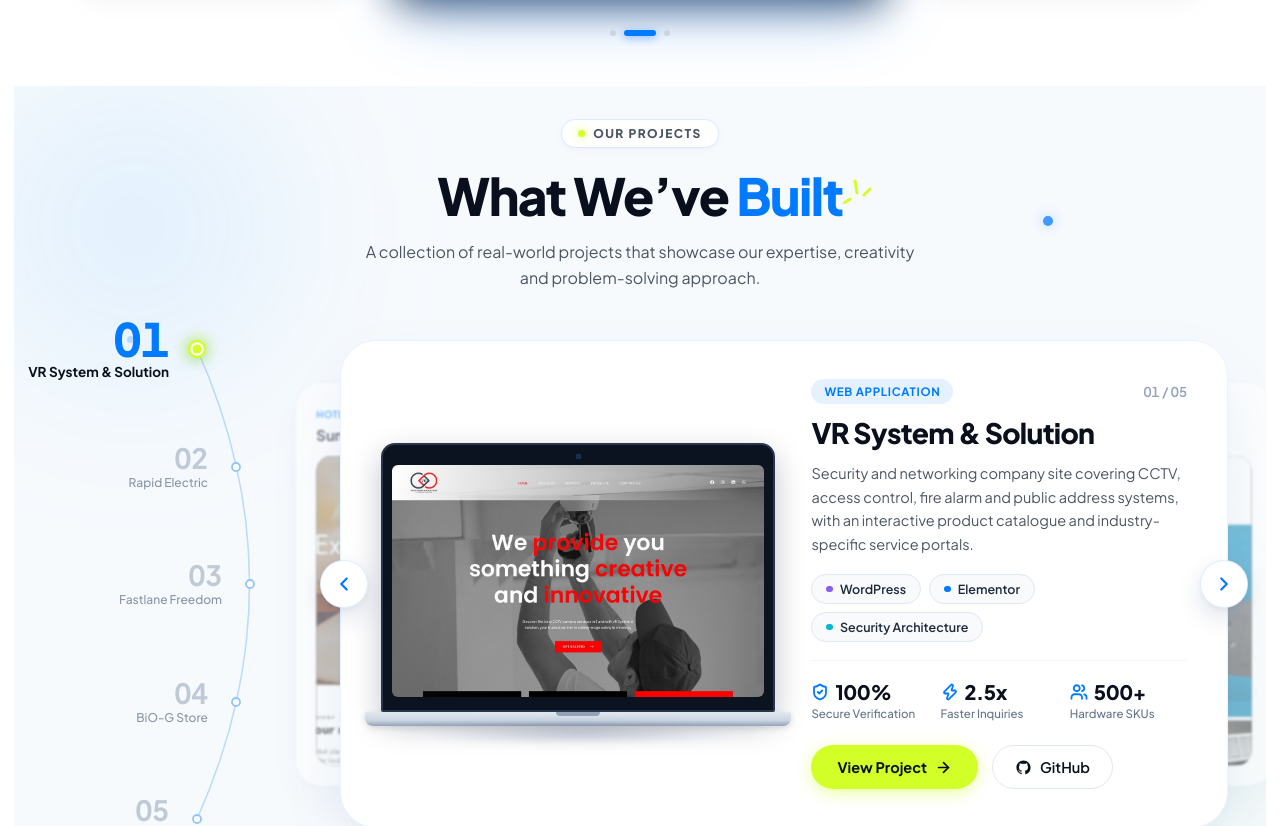
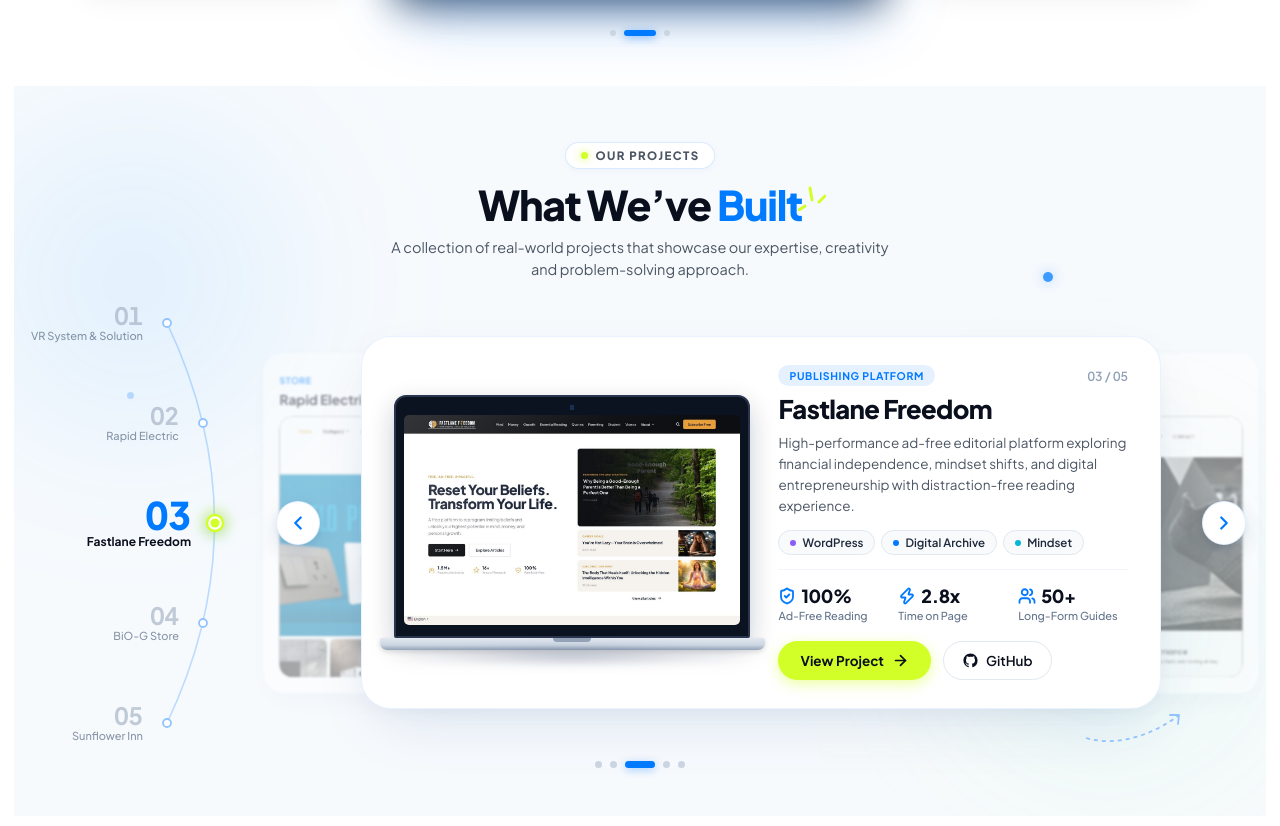
Before and after one commit to VEDANTDESAI2409/graphionic_landing_page, a React (Vite) app in the folder site/: page / in a window 1280 px wide. Shown: the part 4543-5369 px from the top of the page. Built offline with nearby package versions, Linux system fonts and the light colour scheme.

Commit message:
feat: work  section redesign

```diff
--- a/site/src/components/Projects.jsx
+++ b/site/src/components/Projects.jsx
@@ -3,7 +3,7 @@
 import { ChevronLeft, ChevronRight, ArrowRight, ShieldCheck, Zap, Users } from 'lucide-react';
 import { PROJECTS } from '../data/projects';
 import { useInquiry } from '../context/Inquiry';
-import { gsap, ScrollTrigger, isReducedMotion } from '../utils/gsapConfig';
+import { gsap, isReducedMotion } from '../utils/gsapConfig';
 
 const TECH_DOT_COLORS = ['#8B5CF6', '#007AFF', '#06B6D4', '#10B981', '#F59E0B'];
 
@@ -31,19 +31,19 @@
 
 /**
  * Calculates coordinates along the curved orbit path
- * Path parameters in viewBox 0 0 180 520
- * Curve formula: Q 170 260 65 495 from 65 25
+ * Path parameters in viewBox 0 0 160 440
+ * Curve formula: Q 150 220 55 420 from 55 20
  */
 function getOrbitCoord(index, total) {
-  if (total <= 1) return { x: 120, y: 260 };
+  if (total <= 1) return { x: 100, y: 220 };
   const t = index / (total - 1);
   // Quadratic bezier: B(t) = (1-t)^2 * P0 + 2(1-t)t * P1 + t^2 * P2
-  const p0x = 65;
-  const p0y = 25;
-  const p1x = 170;
-  const p1y = 260;
-  const p2x = 65;
-  const p2y = 495;
+  const p0x = 55;
+  const p0y = 20;
+  const p1x = 150;
+  const p1y = 220;
+  const p2x = 55;
+  const p2y = 420;
 
   const mt = 1 - t;
   const x = mt * mt * p0x + 2 * mt * t * p1x + t * t * p2x;
@@ -60,9 +60,6 @@
   // Default to index 2 (Project 03) matching the primary reference design
   const [activeIndex, setActiveIndex] = useState(() => (PROJECTS.length > 2 ? 2 : 0));
   const activeIndexRef = useRef(activeIndex);
-  const isProgrammaticScrollRef = useRef(false);
-  const scrollTimeoutRef = useRef(null);
-  const scrollTriggerRef = useRef(null);
 
   const { openInquiry } = useInquiry();
   const shouldReduceMotion = useReducedMotion();
@@ -74,56 +71,16 @@
   }, [activeIndex]);
 
   /**
-   * Computes the document scroll position corresponding to a specific project
-   * within the pinned scroll timeline.
-   */
-  const getProjectScrollY = useCallback(
-    (targetIndex) => {
-      const track = trackRef.current;
-      if (!track || typeof window === 'undefined') return 0;
-      const rect = track.getBoundingClientRect();
-      const trackTop = rect.top + window.scrollY;
-      const scrollDistance = track.offsetHeight - window.innerHeight;
-      const progress = targetIndex / Math.max(1, total - 1);
-      return Math.round(trackTop + progress * Math.max(0, scrollDistance));
-    },
-    [total]
-  );
-
-  /**
    * Unified single source of truth for changing active project:
-   * Synchronizes activeProjectIndex, UI state, animations, and pinned scroll timeline.
+   * Direct state update with no scroll-locking, no Lenis interception, and no page scrub.
    */
   const navigateToProject = useCallback(
     (targetIndex) => {
       const clamped = Math.max(0, Math.min(total - 1, targetIndex));
       setActiveIndex(clamped);
       activeIndexRef.current = clamped;
-
-      isProgrammaticScrollRef.current = true;
-      if (scrollTimeoutRef.current) clearTimeout(scrollTimeoutRef.current);
-
-      const targetY = getProjectScrollY(clamped);
-
-      if (typeof window !== 'undefined' && window.__lenis) {
-        window.__lenis.scrollTo(targetY, {
-          duration: 0.85,
-          easing: (t) => Math.min(1, 1.001 - Math.pow(2, -10 * t)),
-          onComplete: () => {
-            isProgrammaticScrollRef.current = false;
     },
-        });
-        scrollTimeoutRef.current = setTimeout(() => {
-          isProgrammaticScrollRef.current = false;
-        }, 950);
-      } else if (typeof window !== 'undefined') {
-        window.scrollTo({ top: targetY, behavior: 'smooth' });
-        scrollTimeoutRef.current = setTimeout(() => {
-          isProgrammaticScrollRef.current = false;
-        }, 850);
-      }
-    },
-    [total, getProjectScrollY]
+    [total]
   );
 
   const handlePrev = useCallback(() => {
@@ -162,26 +119,21 @@
     }
   };
 
-  // GSAP ScrollTrigger Pinned Scroll & Synchronization
+  // Section header entrance (standard page-flow scroll reveal)
   useEffect(() => {
-    const track = trackRef.current;
-    if (!track) return;
-
+    if (!headRef.current) return;
     const ctx = gsap.context(() => {
       const reduced = isReducedMotion();
-
-      // Section header entrance
-      if (headRef.current) {
       if (reduced) {
         gsap.set(headRef.current, { opacity: 1, y: 0 });
       } else {
         gsap.fromTo(
           headRef.current,
-            { opacity: 0, y: 24 },
+          { opacity: 0, y: 20 },
           {
             opacity: 1,
             y: 0,
-              duration: 0.7,
+            duration: 0.6,
             ease: 'power3.out',
             scrollTrigger: {
               trigger: headRef.current,
@@ -191,37 +143,10 @@
           }
         );
       }
-      }
-
-      if (reduced) return;
-
-      // Pinned Scroll Timeline Tracker
-      const st = ScrollTrigger.create({
-        trigger: track,
-        start: 'top top',
-        end: 'bottom bottom',
-        scrub: 0.5,
-        onUpdate: (self) => {
-          if (isProgrammaticScrollRef.current) return;
-          const progress = self.progress; // 0.0 to 1.0
-          const rawIndex = progress * (total - 1);
-          const newIndex = Math.max(0, Math.min(total - 1, Math.round(rawIndex)));
-
-          if (newIndex !== activeIndexRef.current) {
-            activeIndexRef.current = newIndex;
-            setActiveIndex(newIndex);
-          }
-        },
-      });
-
-      scrollTriggerRef.current = st;
     }, sectionRef);
 
-    return () => {
-      if (scrollTimeoutRef.current) clearTimeout(scrollTimeoutRef.current);
-      ctx.revert();
-    };
-  }, [total]);
+    return () => ctx.revert();
+  }, []);
 
   const activeProject = PROJECTS[activeIndex] || PROJECTS[0];
   const prevIndex = (activeIndex - 1 + total) % total;
@@ -298,13 +223,13 @@
               <nav className="prj-orbit-nav" aria-label="Projects orbit navigation">
                 <svg
                   className="prj-orbit-svg"
-                  viewBox="0 0 180 520"
+                  viewBox="0 0 160 440"
                   fill="none"
                   preserveAspectRatio="none"
                   aria-hidden="true"
                 >
                   {/* Thin light-blue curved orbit path */}
-                  <path d="M 65 25 Q 170 260 65 495" className="prj-orbit-path" />
+                  <path d="M 55 20 Q 150 220 55 420" className="prj-orbit-path" />
 
                   {/* Orbit Nodes placed along curve */}
                   {PROJECTS.map((p, i) => {
@@ -350,7 +275,7 @@
                         tabIndex={0}
                         className={`prj-orbit-btn ${isActive ? 'is-active' : ''}`}
                         onClick={() => navigateToProject(index)}
-                        style={{ top: `${y}px`, right: `${180 - x + 16}px` }}
+                        style={{ top: `${y}px`, right: `${160 - x + 14}px` }}
                         aria-label={`Select project ${num}: ${project.name}`}
                         aria-pressed={isActive}
                       >
--- a/site/src/index.css
+++ b/site/src/index.css
@@ -1171,36 +1171,36 @@
 @keyframes sp { to { transform: rotate(360deg); } }
 
 /* ============================================================
-   7 — PROJECTS (ORBIT SHOWCASE REDESIGN WITH PINNED SCROLL)
+   7 — PROJECTS (ORBIT SHOWCASE — COMPACT NORMAL PAGE FLOW)
    ============================================================ */
 .prj-showcase-section {
   position: relative;
   background: #F7FAFD;
-  padding: 0;
-  overflow: visible;
-  scroll-margin-top: 90px;
-}
-
-/* Pinned Scroll Track providing vertical timeline headroom */
+  padding: 56px 0 48px;
+  overflow: hidden;
+  scroll-margin-top: 80px;
+}
+
+/* Normal Page Flow - Pinned scroll completely removed */
 .prj-pinned-track {
   position: relative;
   width: 100%;
-  height: 320vh;
-}
-
-/* Sticky Viewport pinned while scrolling through projects */
+  height: auto;
+}
+
+/* Viewport container with normal flow (no sticky, no 100vh lock) */
 .prj-sticky-viewport {
-  position: sticky;
-  top: 0;
+  position: relative;
+  top: auto;
   width: 100%;
-  height: 100vh;
-  min-height: 100vh;
+  height: auto;
+  min-height: 0;
   display: flex;
   flex-direction: column;
   justify-content: center;
-  overflow: hidden;
+  overflow: visible;
   box-sizing: border-box;
-  padding: 44px 0 20px;
+  padding: 0;
 }
 
 /* Atmospheric Glows & Mesh Orbs */
@@ -1257,7 +1257,7 @@
 /* Section Header (Centered Pill, Heading with Lime Sparks & Subtitle) */
 .prj-header-center {
   text-align: center;
-  margin-bottom: 34px;
+  margin-bottom: 22px;
   position: relative;
   z-index: 2;
 }
@@ -1265,7 +1265,7 @@
   display: inline-flex;
   align-items: center;
   gap: 8px;
-  padding: 6px 16px;
+  padding: 5px 15px;
   border-radius: 999px;
   background: rgba(255, 255, 255, 0.94);
   border: 1px solid rgba(0, 122, 255, 0.15);
@@ -1281,19 +1281,19 @@
   box-shadow: 0 0 8px rgba(210, 255, 40, 0.9);
 }
 .prj-eyebrow-text {
-  font-size: 12px;
+  font-size: 11.5px;
   font-weight: 800;
   letter-spacing: 0.12em;
   color: #4B5563;
   text-transform: uppercase;
 }
 .prj-heading {
-  font-size: clamp(34px, 4vw, 52px);
+  font-size: clamp(28px, 3.2vw, 42px);
   font-weight: 800;
   letter-spacing: -0.03em;
   color: #0A0F1D;
   line-height: 1.15;
-  margin: 18px 0 14px;
+  margin: 12px 0 8px;
 }
 .prj-heading-accent {
   color: #007AFF;
@@ -1302,15 +1302,15 @@
 }
 .prj-spark-rays {
   position: absolute;
-  top: -12px;
-  right: -28px;
+  top: -10px;
+  right: -24px;
   pointer-events: none;
 }
 .prj-subtitle {
-  font-size: 16px;
-  line-height: 1.62;
+  font-size: 14.5px;
+  line-height: 1.55;
   color: #4B5563;
-  max-width: 580px;
+  max-width: 520px;
   margin: 0 auto;
 }
 
@@ -1322,8 +1322,8 @@
 /* Main Composition Grid */
 .prj-layout-wrap {
   display: grid;
-  grid-template-columns: 260px 1fr;
-  gap: 28px;
+  grid-template-columns: 220px 1fr;
+  gap: 22px;
   align-items: center;
   position: relative;
   z-index: 3;
@@ -1335,7 +1335,7 @@
 .prj-orbit-nav {
   position: relative;
   width: 100%;
-  height: 520px;
+  height: 440px;
   display: flex;
   align-items: center;
   justify-content: flex-end;
@@ -1344,8 +1344,8 @@
   position: absolute;
   right: 0;
   top: 0;
-  width: 180px;
-  height: 520px;
+  width: 160px;
+  height: 440px;
   pointer-events: none;
   z-index: 1;
 }
@@ -1396,7 +1396,7 @@
   z-index: 4;
   background: none;
   border: none;
-  padding: 6px 12px;
+  padding: 5px 10px;
   cursor: pointer;
   text-align: right;
   display: flex;
@@ -1415,7 +1415,7 @@
   background: rgba(0, 122, 255, 0.08);
 }
 .prj-orbit-num {
-  font-size: 28px;
+  font-size: 24px;
   font-weight: 700;
   color: #94A3B8;
   opacity: 0.55;
@@ -1424,13 +1424,13 @@
   transition: all 0.25s cubic-bezier(0.22, 1, 0.36, 1);
 }
 .prj-orbit-label {
-  font-size: 12px;
+  font-size: 11px;
   font-weight: 500;
   color: #64748B;
   opacity: 0.75;
-  line-height: 1.25;
-  margin-top: 3px;
-  max-width: 155px;
+  line-height: 1.2;
+  margin-top: 2px;
+  max-width: 130px;
   text-overflow: ellipsis;
   white-space: nowrap;
   overflow: hidden;
@@ -1447,14 +1447,14 @@
   font-weight: 600;
 }
 .prj-orbit-btn.is-active .prj-orbit-num {
-  font-size: 46px;
+  font-size: 38px;
   font-weight: 800;
   color: #007AFF;
   opacity: 1;
   line-height: 0.95;
 }
 .prj-orbit-btn.is-active .prj-orbit-label {
-  font-size: 13.5px;
+  font-size: 12px;
   font-weight: 700;
   color: #0A0F1D;
   opacity: 1;
@@ -1469,20 +1469,20 @@
   align-items: center;
   justify-content: center;
   outline: none;
-  min-height: 520px;
-}
-
-/* Floating Navigation Arrows */
+  min-height: 440px;
+}
+
+/* Floating Navigation Arrows - Anchored to vertical center line */
 .prj-nav-arrow {
   position: absolute;
   top: 50%;
   transform: translateY(-50%);
-  width: 48px;
-  height: 48px;
+  width: 44px;
+  height: 44px;
   border-radius: 50%;
   background: #FFFFFF;
   border: 1px solid rgba(0, 122, 255, 0.12);
-  box-shadow: 0 10px 24px rgba(0, 50, 120, 0.13), 0 2px 6px rgba(0, 0, 0, 0.04);
+  box-shadow: 0 8px 20px rgba(0, 50, 120, 0.12), 0 2px 6px rgba(0, 0, 0, 0.04);
   color: #007AFF;
   display: grid;
   place-items: center;
@@ -1492,26 +1492,26 @@
   padding: 0;
 }
 .prj-arrow-prev {
-  left: -20px;
+  left: -18px;
 }
 .prj-arrow-next {
-  right: -20px;
+  right: -18px;
 }
 .prj-nav-arrow:hover {
   background: #FFFFFF;
   color: #0056C7;
-  transform: translateY(-50%) scale(1.1);
-  box-shadow: 0 14px 30px rgba(0, 50, 120, 0.2);
+  transform: translateY(-50%) scale(1.08);
+  box-shadow: 0 12px 26px rgba(0, 50, 120, 0.18);
 }
 
 /* Flanking Background Cards (Previous & Next Depth Preview) */
 .prj-flank-card {
   position: absolute;
-  width: 340px;
-  height: 440px;
-  border-radius: 28px;
+  width: 280px;
+  height: 380px;
+  border-radius: 24px;
   background: #FFFFFF;
-  box-shadow: 0 18px 46px -10px rgba(0, 50, 120, 0.09);
+  box-shadow: 0 14px 36px -10px rgba(0, 50, 120, 0.08);
   border: 1px solid rgba(0, 122, 255, 0.08);
   overflow: hidden;
   cursor: pointer;
@@ -1520,47 +1520,47 @@
   pointer-events: auto;
 }
 .prj-flank-prev {
-  left: -40px;
-  transform: scale(0.92) translateX(-20px);
-  opacity: 0.52;
+  left: -32px;
+  transform: scale(0.9) translateX(-15px);
+  opacity: 0.45;
   filter: blur(1.2px);
 }
 .prj-flank-next {
-  right: -40px;
-  transform: scale(0.92) translateX(20px);
-  opacity: 0.52;
+  right: -32px;
+  transform: scale(0.9) translateX(15px);
+  opacity: 0.45;
   filter: blur(1.2px);
 }
 .prj-flank-card:hover {
-  opacity: 0.78;
+  opacity: 0.72;
   filter: blur(0px);
 }
 .prj-flank-inner {
-  padding: 22px;
+  padding: 18px;
   height: 100%;
   display: flex;
   flex-direction: column;
   box-sizing: border-box;
 }
 .prj-flank-top {
-  margin-bottom: 12px;
+  margin-bottom: 10px;
 }
 .prj-flank-badge {
-  font-size: 10.5px;
+  font-size: 10px;
   font-weight: 700;
   color: #007AFF;
   text-transform: uppercase;
   letter-spacing: 0.05em;
 }
 .prj-flank-title {
-  font-size: 16px;
+  font-size: 15px;
   font-weight: 700;
   color: #0A0F1D;
-  margin: 4px 0 0;
+  margin: 3px 0 0;
 }
 .prj-flank-media {
   flex: 1;
-  border-radius: 16px;
+  border-radius: 14px;
   overflow: hidden;
   background: #0A0F1D;
 }
@@ -1571,20 +1571,20 @@
   object-position: top;
 }
 
-/* The Main Active Showcase Card */
+/* The Main Active Showcase Card (Compact & Balanced) */
 .prj-showcase-card {
   position: relative;
   z-index: 4;
   width: 100%;
-  max-width: 900px;
-  border-radius: 36px;
+  max-width: 800px;
+  border-radius: 30px;
   background: #FFFFFF;
   border: 1px solid rgba(0, 122, 255, 0.09);
-  box-shadow: 0 30px 80px -20px rgba(0, 60, 140, 0.13), 0 10px 28px -8px rgba(0, 0, 0, 0.04);
-  padding: 38px 40px;
+  box-shadow: 0 24px 64px -16px rgba(0, 60, 140, 0.12), 0 8px 24px -6px rgba(0, 0, 0, 0.04);
+  padding: 28px 32px;
   display: grid;
-  grid-template-columns: 1.05fr 1fr;
-  gap: 36px;
+  grid-template-columns: 1.02fr 1fr;
+  gap: 28px;
   align-items: center;
   box-sizing: border-box;
 }
@@ -1599,33 +1599,33 @@
 .prj-laptop-deck {
   position: relative;
   width: 100%;
-  max-width: 420px;
+  max-width: 365px;
   transition: transform 0.4s cubic-bezier(0.22, 1, 0.36, 1);
 }
 .prj-showcase-card:hover .prj-laptop-deck {
-  transform: translateY(-4px) scale(1.02);
+  transform: translateY(-3px) scale(1.02);
 }
 .prj-laptop-screen {
   background: #0B1220;
-  border-radius: 14px 14px 2px 2px;
-  padding: 9px 9px 13px;
-  position: relative;
-  box-shadow: 0 12px 30px rgba(0, 20, 50, 0.25);
+  border-radius: 12px 12px 2px 2px;
+  padding: 8px 8px 11px;
+  position: relative;
+  box-shadow: 0 10px 26px rgba(0, 20, 50, 0.22);
   border: 2px solid #2A364F;
 }
 .prj-laptop-webcam {
-  width: 5px;
-  height: 5px;
+  width: 4.5px;
+  height: 4.5px;
   border-radius: 50%;
   background: #1E293B;
-  margin: 0 auto 6px;
+  margin: 0 auto 5px;
   box-shadow: inset 0 0 1px #007AFF;
 }
 .prj-laptop-display {
   position: relative;
   width: 100%;
   aspect-ratio: 16 / 10;
-  border-radius: 6px;
+  border-radius: 5px;
   overflow: hidden;
   background: #0A0F1D;
 }
@@ -1646,28 +1646,28 @@
   position: relative;
   width: 108%;
   left: -4%;
-  height: 14px;
+  height: 12px;
   background: linear-gradient(180deg, #E2E8F0 0%, #CBD5E1 60%, #94A3B8 100%);
-  border-radius: 2px 2px 8px 8px;
-  box-shadow: 0 2px 6px rgba(0, 0, 0, 0.12);
+  border-radius: 2px 2px 7px 7px;
+  box-shadow: 0 2px 5px rgba(0, 0, 0, 0.12);
 }
 .prj-laptop-notch {
   position: absolute;
   top: 0;
   left: 50%;
   transform: translateX(-50%);
-  width: 44px;
-  height: 4px;
+  width: 38px;
+  height: 3.5px;
   background: #94A3B8;
   border-radius: 0 0 4px 4px;
 }
 .prj-laptop-shadow {
   position: absolute;
-  bottom: -18px;
+  bottom: -16px;
   left: 5%;
   width: 90%;
-  height: 22px;
-  background: radial-gradient(ellipse at center, rgba(10, 30, 80, 0.26) 0%, rgba(10, 30, 80, 0.05) 55%, transparent 75%);
+  height: 20px;
+  background: radial-gradient(ellipse at center, rgba(10, 30, 80, 0.24) 0%, rgba(10, 30, 80, 0.05) 55%, transparent 75%);
   filter: blur(4px);
   pointer-events: none;
 }
@@ -1682,63 +1682,63 @@
   display: flex;
   align-items: center;
   justify-content: space-between;
-  margin-bottom: 12px;
+  margin-bottom: 8px;
 }
 .prj-category-pill {
   display: inline-flex;
   align-items: center;
-  padding: 5px 13px;
+  padding: 4px 11px;
   border-radius: 999px;
   background: rgba(0, 122, 255, 0.1);
   color: #007AFF;
-  font-size: 11.5px;
+  font-size: 10.5px;
   font-weight: 700;
   letter-spacing: 0.06em;
   text-transform: uppercase;
 }
 .prj-counter-fraction {
-  font-size: 13.5px;
+  font-size: 12.5px;
   font-weight: 600;
   color: #94A3B8;
   font-variant-numeric: tabular-nums;
 }
 .prj-main-title {
-  font-size: clamp(24px, 2.2vw, 32px);
+  font-size: clamp(21px, 2vw, 26px);
   font-weight: 800;
   color: #0A0F1D;
   line-height: 1.2;
   letter-spacing: -0.025em;
-  margin: 0 0 12px;
+  margin: 0 0 8px;
 }
 .prj-main-desc {
-  font-size: 14.5px;
-  line-height: 1.62;
+  font-size: 13.5px;
+  line-height: 1.55;
   color: #4B5563;
-  margin: 0 0 18px;
+  margin: 0 0 14px;
 }
 
 /* Tech pills with colored dots */
 .prj-tech-pills {
   display: flex;
   flex-wrap: wrap;
-  gap: 8px;
-  margin-bottom: 18px;
+  gap: 6px;
+  margin-bottom: 14px;
 }
 .prj-tech-pill {
   display: inline-flex;
   align-items: center;
-  gap: 7px;
-  padding: 6px 14px;
+  gap: 6px;
+  padding: 4px 11px;
   border-radius: 999px;
   background: #F8FAFC;
   border: 1px solid #E2E8F0;
-  font-size: 12.5px;
+  font-size: 11.5px;
   font-weight: 600;
   color: #1E293B;
 }
 .prj-tech-dot {
-  width: 6.5px;
-  height: 6.5px;
+  width: 6px;
+  height: 6px;
   border-radius: 50%;
   flex-shrink: 0;
 }
@@ -1748,13 +1748,13 @@
   height: 1px;
   width: 100%;
   background: #F1F5F9;
-  margin-bottom: 18px;
+  margin-bottom: 14px;
 }
 .prj-metrics-grid {
   display: grid;
   grid-template-columns: repeat(3, 1fr);
-  gap: 12px;
-  margin-bottom: 24px;
+  gap: 10px;
+  margin-bottom: 18px;
 }
 .prj-metric-cell {
   display: flex;
@@ -1763,21 +1763,21 @@
 .prj-metric-top {
   display: flex;
   align-items: center;
-  gap: 6px;
-  margin-bottom: 3px;
+  gap: 5px;
+  margin-bottom: 2px;
 }
 .prj-metric-ico {
   display: flex;
   align-items: center;
 }
 .prj-metric-val {
-  font-size: 20px;
+  font-size: 18px;
   font-weight: 800;
   color: #0A0F1D;
   letter-spacing: -0.02em;
 }
 .prj-metric-label {
-  font-size: 11.5px;
+  font-size: 11px;
   font-weight: 500;
   color: #64748B;
   line-height: 1.25;
@@ -1787,29 +1787,29 @@
 .prj-actions-row {
   display: flex;
   align-items: center;
-  gap: 14px;
+  gap: 12px;
   flex-wrap: wrap;
 }
 .prj-btn-primary {
   display: inline-flex;
   align-items: center;
   gap: 8px;
-  padding: 13px 26px;
+  padding: 11px 22px;
   border-radius: 999px;
   background: #D2FF28;
   color: #0A0F1D;
-  font-size: 14.5px;
+  font-size: 13.5px;
   font-weight: 700;
   text-decoration: none;
   border: none;
   cursor: pointer;
-  box-shadow: 0 4px 16px rgba(210, 255, 40, 0.45);
+  box-shadow: 0 4px 14px rgba(210, 255, 40, 0.45);
   transition: all 0.25s cubic-bezier(0.22, 1, 0.36, 1);
   white-space: nowrap;
 }
 .prj-btn-primary:hover {
   transform: translateY(-2px);
-  box-shadow: 0 8px 24px rgba(210, 255, 40, 0.6);
+  box-shadow: 0 8px 20px rgba(210, 255, 40, 0.6);
   color: #0A0F1D;
 }
 .prj-btn-arrow {
@@ -1821,12 +1821,12 @@
 .prj-btn-secondary {
   display: inline-flex;
   align-items: center;
-  gap: 8px;
-  padding: 12px 22px;
+  gap: 7px;
+  padding: 10px 18px;
   border-radius: 999px;
   background: #FFFFFF;
   color: #0A0F1D;
-  font-size: 14.5px;
+  font-size: 13.5px;
   font-weight: 600;
   text-decoration: none;
   border: 1.5px solid #E2E8F0;
@@ -1852,8 +1852,8 @@
   flex-direction: column;
   align-items: center;
   justify-content: center;
-  gap: 12px;
-  margin-top: 24px;
+  gap: 10px;
+  margin-top: 18px;
   position: relative;
   z-index: 3;
 }
@@ -1861,11 +1861,11 @@
   display: flex;
   align-items: center;
   justify-content: center;
-  gap: 10px;
+  gap: 8px;
 }
 .prj-page-dot {
-  width: 8px;
-  height: 8px;
+  width: 7px;
+  height: 7px;
   border-radius: 50%;
   border: none;
   background: #CBD5E1;
@@ -1877,10 +1877,10 @@
   background: #94A3B8;
 }
 .prj-page-dot.is-active {
-  width: 34px;
+  width: 30px;
   border-radius: 999px;
   background: #007AFF;
-  box-shadow: 0 2px 10px rgba(0, 122, 255, 0.35);
+  box-shadow: 0 2px 8px rgba(0, 122, 255, 0.35);
 }
 
 .prj-mobile-arrows {
@@ -1894,7 +1894,7 @@
 .prj-decorative-arrow {
   position: absolute;
   right: 6%;
-  bottom: 24px;
+  bottom: 16px;
   pointer-events: none;
   z-index: 1;
 }
@@ -1904,8 +1904,8 @@
    ============================================================ */
 @media (max-width: 1120px) {
   .prj-layout-wrap {
-    grid-template-columns: 200px 1fr;
-    gap: 20px;
+    grid-template-columns: 180px 1fr;
+    gap: 16px;
   }
   .prj-flank-card {
     display: none;
@@ -1923,15 +1923,7 @@
 
 @media (max-width: 860px) {
   .prj-showcase-section {
-    padding: 0;
-  }
-  .prj-pinned-track {
-    height: 240vh;
-  }
-  .prj-sticky-viewport {
-    height: 100vh;
-    padding: 64px 16px 20px;
-    overflow-y: auto;
+    padding: 44px 0 36px;
   }
   .prj-layout-wrap {
     grid-template-columns: 1fr;
@@ -1944,9 +1936,9 @@
     display: flex;
     align-items: center;
     justify-content: center;
-    gap: 10px;
-    margin-bottom: 20px;
-    padding: 7px 16px;
+    gap: 8px;
+    margin-bottom: 18px;
+    padding: 6px 14px;
     background: #FFFFFF;
     border-radius: 999px;
     border: 1px solid rgba(0, 122, 255, 0.14);
@@ -1967,7 +1959,7 @@
     transition: all 0.2s ease;
   }
   .prj-mobile-orbit-num {
-    font-size: 15px;
+    font-size: 14px;
     font-weight: 700;
     color: #94A3B8;
   }
@@ -1988,20 +1980,20 @@
 
   .prj-showcase-card {
     grid-template-columns: 1fr;
-    padding: 24px;
-    border-radius: 28px;
-    gap: 24px;
+    padding: 22px;
+    border-radius: 24px;
+    gap: 20px;
     max-width: 100%;
   }
   .prj-main-title {
-    font-size: 22px;
+    font-size: 21px;
   }
   .prj-metrics-grid {
     grid-template-columns: repeat(3, 1fr);
     gap: 8px;
   }
   .prj-metric-val {
-    font-size: 17px;
+    font-size: 16px;
   }
   .prj-metric-label {
     font-size: 10.5px;
@@ -2024,7 +2016,7 @@
     display: flex;
     align-items: center;
     gap: 8px;
-    font-size: 12.5px;
+    font-size: 12px;
     color: #94A3B8;
     margin-top: 8px;
   }
```
Lines whose indentation alone changed are shown as unchanged.
